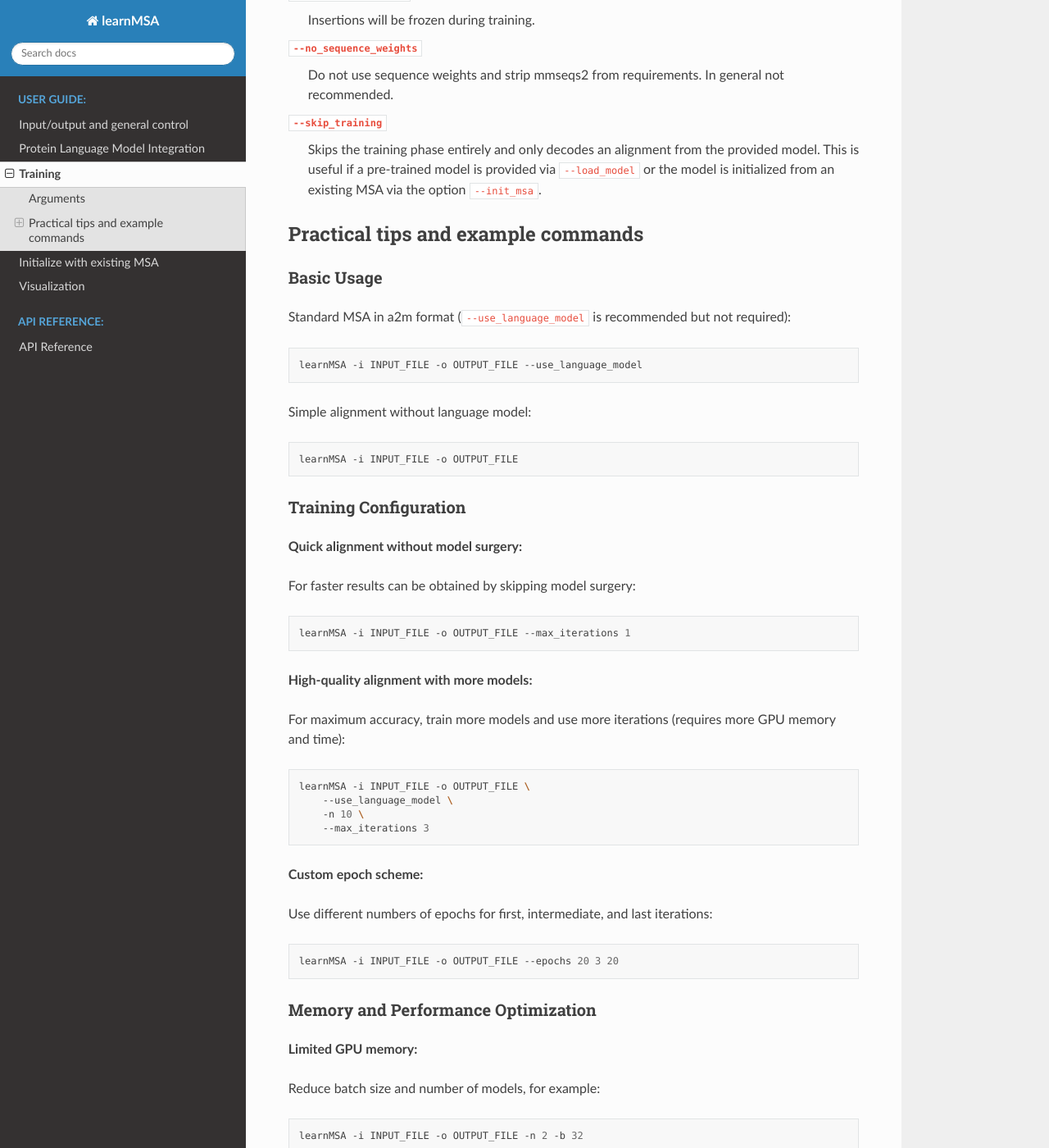
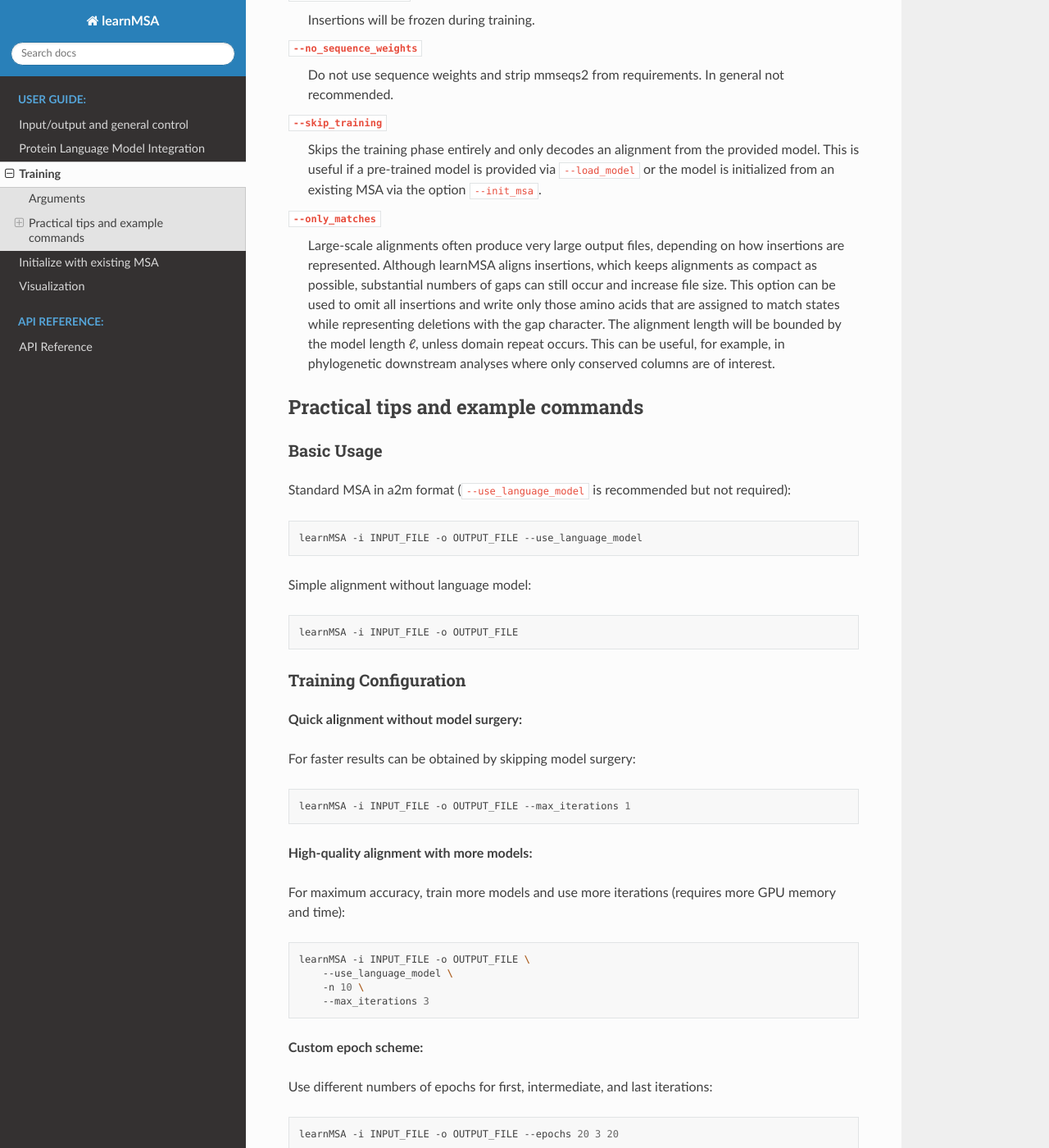
Before and after one commit to Gaius-Augustus/learnMSA, a Sphinx documentation site: the page built from docs/training.rst, in a window 1280 px wide and 1400 px high, scrolled down 2697 px. Shown: the whole window at 82% size. Built offline with Sphinx 7.4.7 and the Read the Docs theme 3.1.0, drawn with Linux system fonts in a browser that asks for light colours; some of the changed text lies outside the part shown.

Commit message:
included new features in documentation

```diff
--- a/docs/training.rst
+++ b/docs/training.rst
@@ -142,6 +142,17 @@
     model. This is useful if a pre-trained model is provided via ``--load_model``
     or the model is initialized from an existing MSA via the option ``--init_msa``.
 
+``--only_matches``
+    Large-scale alignments often produce very large output files, depending on how
+    insertions are represented. Although learnMSA aligns insertions, which keeps
+    alignments as compact as possible, substantial numbers of gaps can still occur
+    and increase file size. This option can be used to omit all insertions and write
+    only those amino acids that are assigned to match states while representing
+    deletions with the gap character. The alignment length will be bounded by the
+    model length *ℓ*, unless domain repeat occurs.
+    This can be useful, for example, in phylogenetic downstream analyses where only
+    conserved columns are of interest.
+
 
 Practical tips and example commands
 -----------------------------------
@@ -203,3 +214,18 @@
 .. code-block:: bash
 
    learnMSA -i INPUT_FILE -o OUTPUT_FILE -n 2 -b 32
+
+
+Compact Output
+^^^^^^^^^^^^^^
+
+**Match states only (no insertions):**
+
+For very large alignments where file size is a concern, omit all insertions:
+
+.. code-block:: bash
+
+   learnMSA -i INPUT_FILE -o OUTPUT_FILE --use_language_model --only_matches
+
+This produces more compact output files where the alignment length equals the model
+length, with only match states and deletions represented.
```
Also changed, not shown: docs/io.rst (+20 -0 lines).
